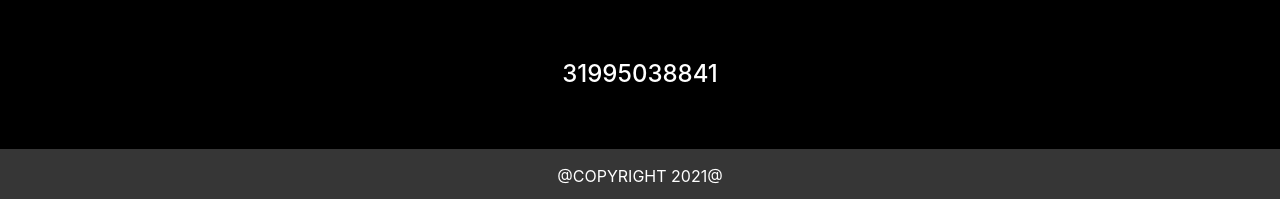
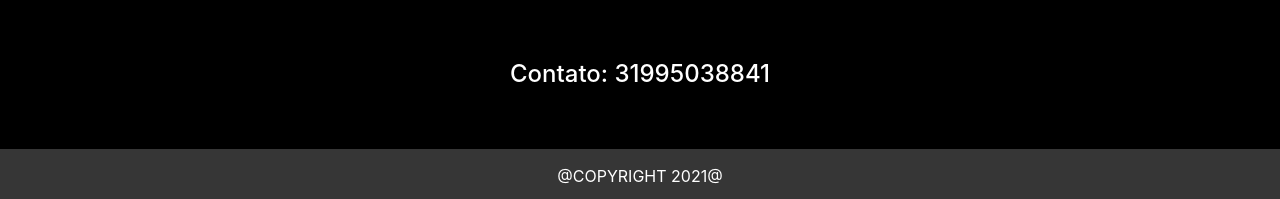
Before and after one commit to alexx-ander28/portfolio01, a plain HTML site: page index.html in a window 1280 px wide. Shown: the part 1991-2190 px from the top of the page. Drawn offline with nearby package versions, Linux system fonts and the light colour scheme.

Commit message:
Update index.html
adicionado o contato

```diff
--- a/index.html
+++ b/index.html
@@ -244,7 +244,7 @@
             <h3 style="padding-top: 60px;" class=" text-center textobranco ">Disponivel para oportunidades</h3>
             <a href="mailto:lipexander1@gmail.com ">
                 <h4 style="padding-bottom: 60px; margin-bottom: 0px;" class="text-center textobranco ">👉lipexander1@gmail.com👈</h4>
-                <h4 style="padding-bottom: 60px; margin-bottom: 0px;" class="text-center textobranco ">31995038841</h4>
+                <h4 style="padding-bottom: 60px; margin-bottom: 0px;" class="text-center textobranco ">Contato: 31995038841</h4>
             </a>
         </div>
     </section>
```
